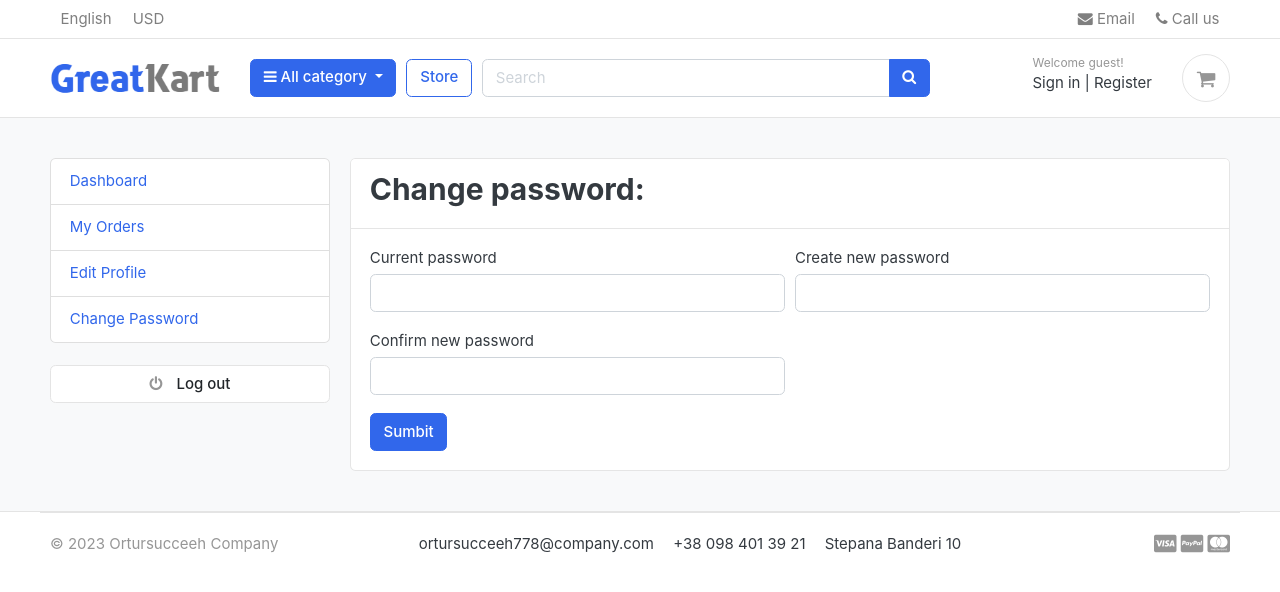
After one commit to ortursucceeh/django-Ecommerce-site, a Django app: template templates/accounts/change_password.html in a window 1280 px wide. The commit adds this page. Shown: the top 592 px of the page. Run offline with Django 4.2, Linux system fonts and the light colour scheme; the template is opened without the code that fills it, so the values that code supplies are empty; some libraries are stand-ins or nearby versions; some web fonts are replaced.

Commit message:
add change_password page

```diff
--- a/accounts/urls.py
+++ b/accounts/urls.py
@@ -15,4 +15,5 @@ urlpatterns = [
 
     path("my_orders/", views.my_orders, name="my_orders"),
     path("edit_profile/", views.edit_profile, name="edit_profile"),
+    path("change_password/", views.change_password, name="change_password"),
 ]
--- /dev/null
+++ b/templates/accounts/change_password.html
@@ -0,0 +1,47 @@
+{% extends 'mysite/base.html' %}
+
+{% block content %}
+<section class="section-conten padding-y bg">
+    {% include "includes/alerts.html" %}
+    <div class="container">
+        <div class="row">
+        {% include "includes/dashboard_sidebar.html"%}
+        <main class="col-md-9">
+            <article class="card">
+            <header class="card-header">
+                <h2 class="d-inline-block mr-3">Change password:</h2>
+            </header>
+            <div class="card-body">
+                <div class="row">
+                    <div class="col-md-12">
+                        <form action="{% url 'change_password' %}" method="POST" enctype="multipart/form-data">
+                            {% csrf_token %}
+                            <div class="form-row">
+                                <div class="form-group col-md-6">
+                                    <label>Current password</label>
+                                    <input type="password" name="current_password" class="form-control" required>
+                                </div>
+                                <div class="form-group col-md-6">
+                                    <label>Create new password</label>
+                                    <input type="password" name="new_password" class="form-control" required>
+                                </div>
+                                <div class="form-group col-md-6">
+                                    <label>Confirm new password</label>
+                                    <input type="password" name="confirm_password" class="form-control" required>
+                                </div>
+                            </div>
+                            <input type="submit" value="Sumbit" class="btn btn-primary">
+                        </form>
+                    </div>
+                </div> <!-- row.// -->
+            </div> <!-- card-body .// -->
+            </article> <!-- order-group.// -->
+        </main>
+    </div> <!-- row.// -->
+    </div>
+
+
+    </section>
+    <!-- ========================= SECTION CONTENT END// ========================= -->
+
+{% endblock content %}
--- a/templates/includes/dashboard_sidebar.html
+++ b/templates/includes/dashboard_sidebar.html
@@ -4,7 +4,7 @@
         <a class="list-group-item {% if '/accounts/' == request.path %}active{% endif %}" href="{% url 'dashboard'%}">Dashboard</a>
         <a class="list-group-item {% if '/accounts/my_orders/' == request.path %}active{% endif %}" href="{% url 'my_orders'%}">My Orders</a>
         <a class="list-group-item {% if '/accounts/edit_profile/' == request.path %}active{% endif %}" href="{% url 'edit_profile' %}">Edit Profile</a>
-        <a class="list-group-item" href="#">Change Password</a>
+        <a class="list-group-item {% if '/accounts/change_password/' == request.path %}active{% endif %}" href="{% url 'change_password' %}">Change Password</a>
     </ul>
     <br>
     <a class="btn btn-light btn-block" href="{% url 'logout' %}"> <i class="fa fa-power-off"></i> <span class="text">Log out</span> </a>
```
Also changed, not shown: accounts/views.py (+28 -0 lines).
